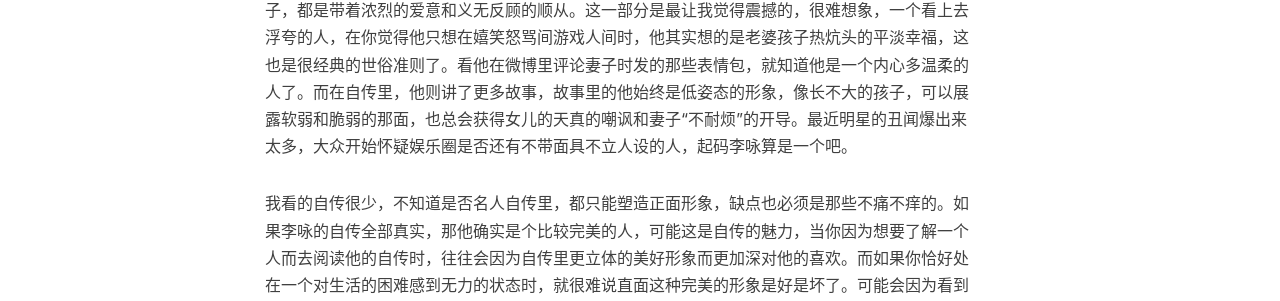
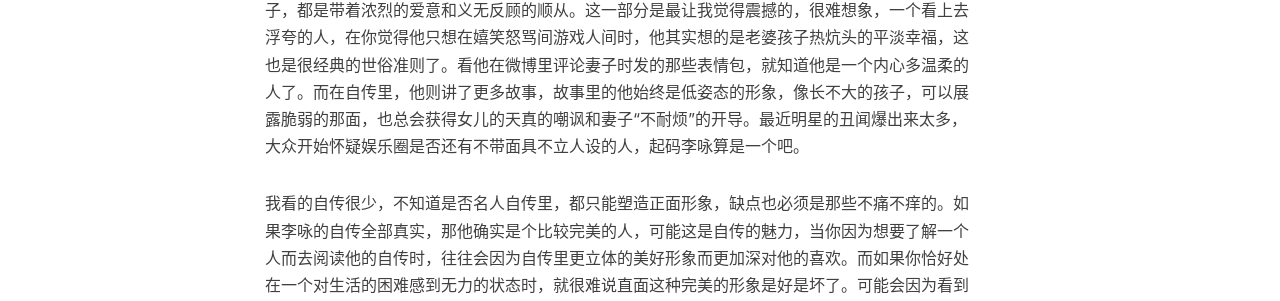
Before and after one commit to xiaoheifish/xiaoheifish.github.io, a Jekyll site: the page built from _posts/2018-11-27-沉浸在无力感中的我们.md, in a window 1280 px wide. Shown: the part 1239-1540 px from the top of the page. Built offline with Jekyll 4.4.1, drawn with Linux system fonts in a browser that asks for light colours; nearby versions of some CDN libraries; comment, search, counter and statistics services are not loaded; some of the changed text lies outside the part shown.

Commit message:
delete one word

```diff
--- a/_posts/2018-11-27-沉浸在无力感中的我们.md
+++ b/_posts/2018-11-27-沉浸在无力感中的我们.md
@@ -18,6 +18,6 @@
 
 自传里详细记录了《幸运52》的诞生历史，还有他为了让节目更吸引人树立的一些特色，比如繁复的服饰，扔手卡的动作，问答时的倒计时，煽动现场观众的情绪等等。讲到《幸运52》最初的一套程序是从英文原版节目买来，对方派了一个程序员过来盯着，结果这程序员一走，程序就出bug了，可见在任何时代，都必须要有杀程序员祭天的仪式，才能让芸芸码农们保持警惕。而《非常6+1》之所以会有经典的砸金蛋环节，则是由于最初的录影棚是在一片西瓜地旁边，本来设计的互动环节，由于中奖率过高而被上面叫停，这才让砸金蛋登上了历史舞台。
 
-从世俗的观点看，李咏毫无疑问拿的是主角剧本，除了做着喜爱的事业并在恰好的年纪达到事业的巅峰，还在大学谈着让人向往的校园爱情，又将这段爱情经营成了一段美满的婚姻。他讲女儿，讲妻子，都是带着浓烈的爱意和义无反顾的顺从。这一部分是最让我觉得震撼的，很难想象，一个看上去浮夸的人，在你觉得他只想在嬉笑怒骂间游戏人间时，他其实想的是老婆孩子热炕头的平淡幸福，这也是很经典的世俗准则了。看他在微博里评论妻子时发的那些表情包，就知道他是一个内心多温柔的人了。而在自传里，他则讲了更多故事，故事里的他始终是低姿态的形象，像长不大的孩子，可以展露软弱和脆弱的那面，也总会获得女儿的天真的嘲讽和妻子“不耐烦”的开导。最近明星的丑闻爆出来太多，大众开始怀疑娱乐圈是否还有不带面具不立人设的人，起码李咏算是一个吧。
+从世俗的观点看，李咏毫无疑问拿的是主角剧本，除了做着喜爱的事业并在恰好的年纪达到事业的巅峰，还在大学谈着让人向往的校园爱情，又将这段爱情经营成了一段美满的婚姻。他讲女儿，讲妻子，都是带着浓烈的爱意和义无反顾的顺从。这一部分是最让我觉得震撼的，很难想象，一个看上去浮夸的人，在你觉得他只想在嬉笑怒骂间游戏人间时，他其实想的是老婆孩子热炕头的平淡幸福，这也是很经典的世俗准则了。看他在微博里评论妻子时发的那些表情包，就知道他是一个内心多温柔的人了。而在自传里，他则讲了更多故事，故事里的他始终是低姿态的形象，像长不大的孩子，可以展露脆弱的那面，也总会获得女儿的天真的嘲讽和妻子“不耐烦”的开导。最近明星的丑闻爆出来太多，大众开始怀疑娱乐圈是否还有不带面具不立人设的人，起码李咏算是一个吧。
 
 我看的自传很少，不知道是否名人自传里，都只能塑造正面形象，缺点也必须是那些不痛不痒的。如果李咏的自传全部真实，那他确实是个比较完美的人，可能这是自传的魅力，当你因为想要了解一个人而去阅读他的自传时，往往会因为自传里更立体的美好形象而更加深对他的喜欢。而如果你恰好处在一个对生活的困难感到无力的状态时，就很难说直面这种完美的形象是好是坏了。可能会因为看到别人痛过努力和坚持获得了想要的东西，便觉得自己也应该振作起来，更努力才对。也很可能通过对比，发现自己方方面面的缺憾，而更加沮丧。不过我一直坚定的认为，阅读不能给自己正面影响的话，那还不如不读啊。
```
